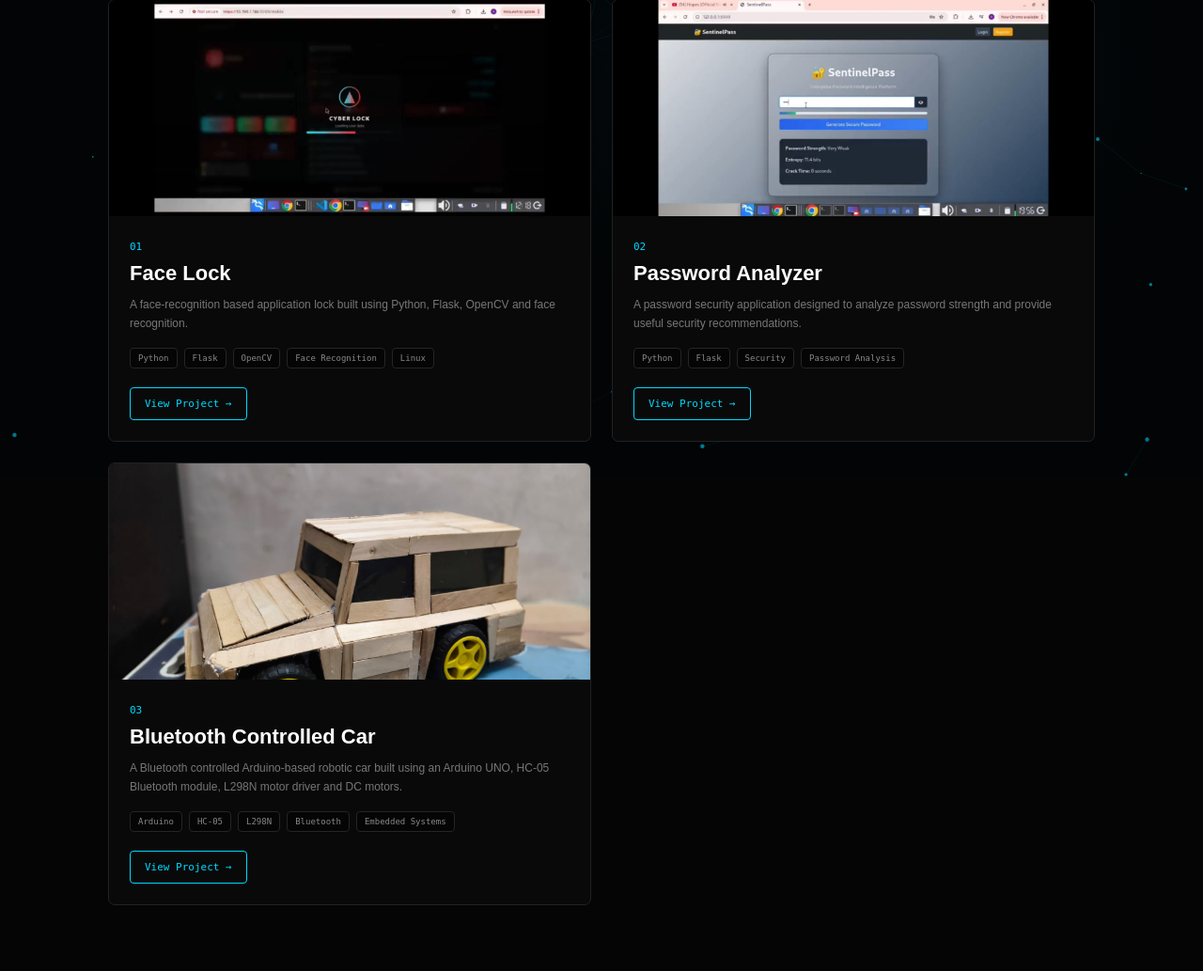
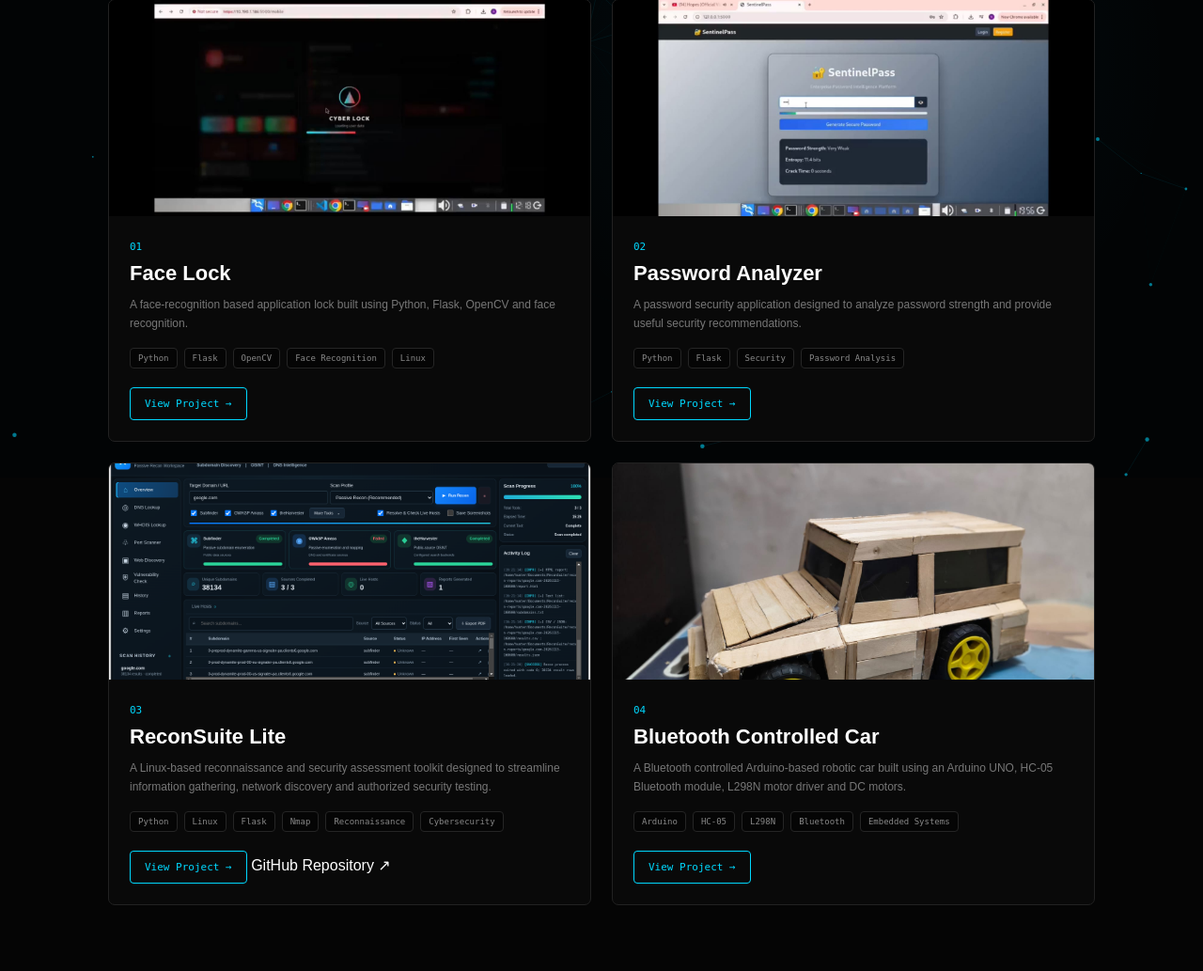
Before and after one commit to sachinu7705/sachin-portfolio, a Flask app: page /projects in a window 1280 px wide. Shown: the part 292-1325 px from the top of the page at 94% size. Run offline with Flask 3, Linux system fonts and the light colour scheme.

Commit message:
Update projects.html

```diff
--- a/templates/projects.html
+++ b/templates/projects.html
@@ -216,6 +216,57 @@
 
 
 
+        <!-- RECONSUITE LITE -->
+
+        <article class="project-card">
+
+            <div class="project-image">
+                <img
+                    src="{{ url_for('static', filename='images/projects/ReconSuite Lite/ReconSuite Lite 1.png') }}"
+                    alt="ReconSuite Lite Cybersecurity Project">
+            </div>
+
+            <div class="project-content">
+
+                <span class="project-number">03</span>
+
+                <h2>ReconSuite Lite</h2>
+
+                <p>
+                    A Linux-based reconnaissance and security
+                    assessment toolkit designed to streamline
+                    information gathering, network discovery
+                    and authorized security testing.
+                </p>
+
+                <div class="project-tags">
+                    <span>Python</span>
+                    <span>Linux</span>
+                    <span>Flask</span>
+                    <span>Nmap</span>
+                    <span>Reconnaissance</span>
+                    <span>Cybersecurity</span>
+                </div>
+
+                <button
+                    type="button"
+                    class="view-project"
+                    data-project="reconsuite-lite">
+                    View Project →
+                </button>
+
+                <a
+                    href="https://github.com/sachinu7705/ReconSuite-Lite"
+                    target="_blank"
+                    rel="noopener noreferrer"
+                    class="project-github">
+                    GitHub Repository ↗
+                </a>
+
+            </div>
+
+        </article>
+
         <article class="project-card">
 
             <div class="project-image">
@@ -230,7 +281,7 @@
             <div class="project-content">
 
                 <span class="project-number">
-                    03
+                    04
                 </span>
 
                 <h2>
```
